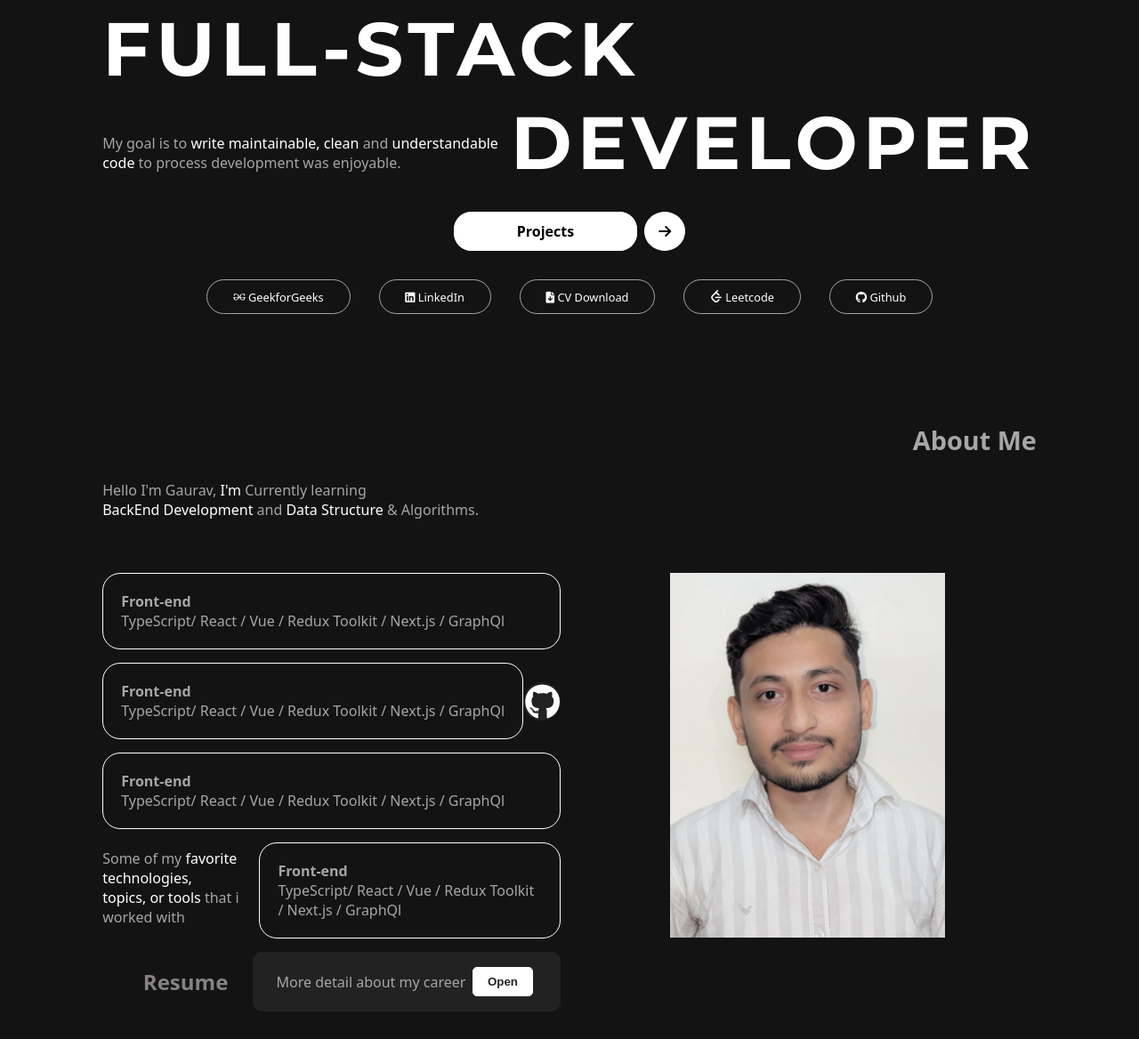
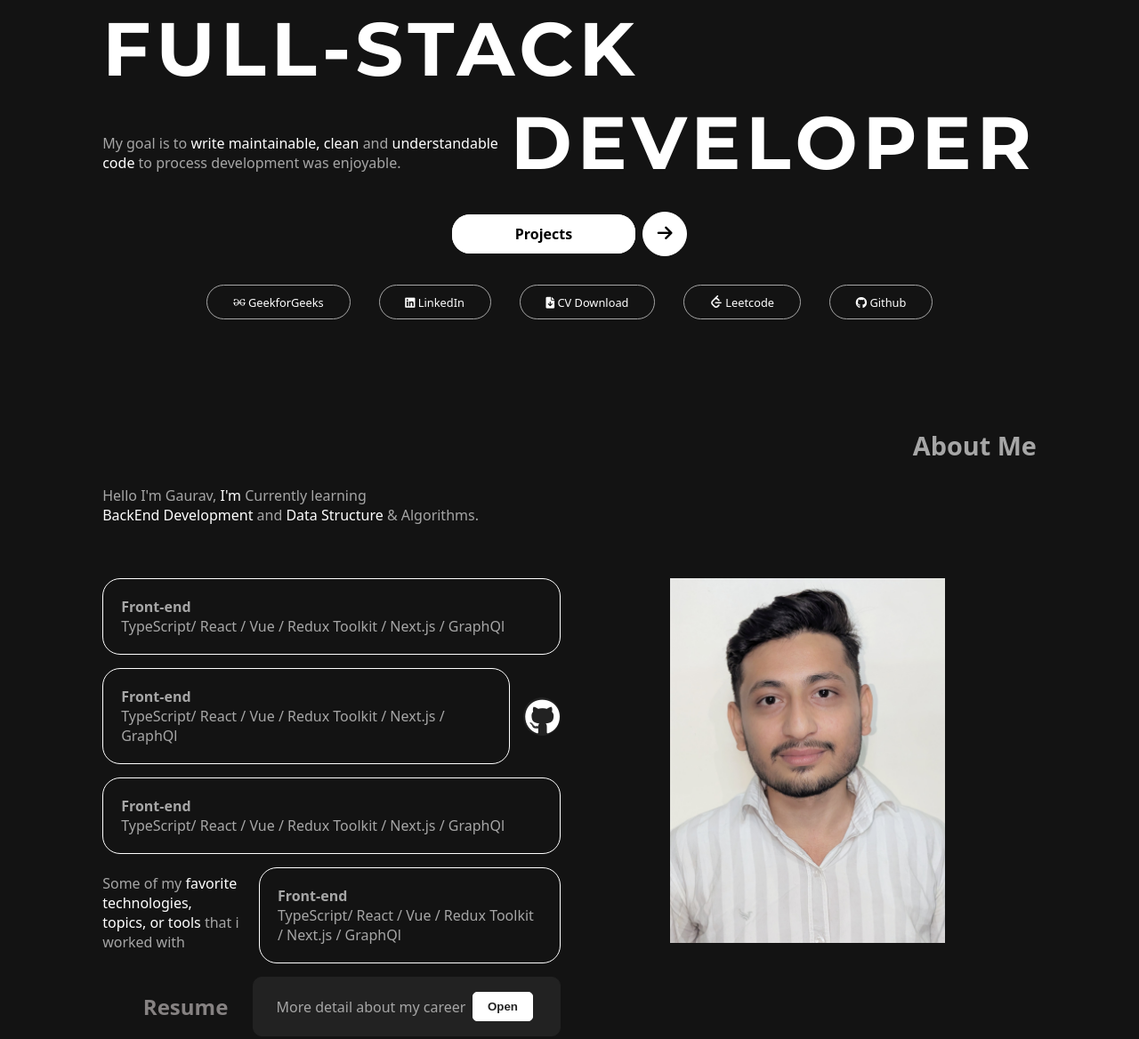
Before and after one commit to Gauravverma11/Portfolio, a plain HTML site: page index.html in a window 1280 px wide. Shown: the part 136-1304 px from the top of the page at 89% size. Drawn offline with Linux system fonts and the light colour scheme.

Commit message:
Update polio.css

```diff
--- a/polio.css
+++ b/polio.css
@@ -123,18 +123,36 @@ span {
     padding: 10px 70px;
     font-weight: 700;
 }
-.secondry_btn{
+.secondry_btn {
     border: 1px solid white;
-    border-radius: 50%;
-    padding: 10px 15px;
+    border-radius: 50%; /* Perfect circle */
+    width: 50px; /* Fixed width */
+    height: 50px; /* Fixed height (equal to width) */
+    display: flex;
+    align-items: center;
+    justify-content: center;
     background-color: white;
     text-decoration: none;
+    transition: all 0.3s ease; /* Smooth hover effect */
+}
+
+.secondry_btn i {
     color: black;
-    font-weight: 700;
+    font-size: 1.2rem; /* Adjust icon size */
 }
-.secondry_btn i {
-    color:black;
+
+/* Hover Effects */
+.secondry_btn:hover {
+    transform: translateY(-5px) scale(1.1); /* Lift + slight zoom */
+    box-shadow: 0 5px 15px rgba(255, 255, 255, 0.3);
+    background-color: #ffffff;
+    border-color: #222222;
 }
+
+.secondry_btn:hover i {
+    color: rgb(0, 0, 0); /* Icon color change on hover */
+}
+
 
 /* Social Links */
 .connect_links {
@@ -193,12 +211,30 @@ span {
 .right {
     text-align: center;
 }
-.boxes{
+.left {
+    flex: 1;
+    min-width: 300px;
+    max-width: 100%; /* Added to prevent overflow */
+    width: 100%; /* Ensure full width on mobile */
+}
+
+.boxes {
     border: 1px solid white;
     border-radius: 20px;
     padding: 20px;
     margin-bottom: 15px;
     background-color: transparent;
+    width: 100%; /* Full width on all screens */
+    box-sizing: border-box; /* Include padding in width calculation */
+}
+
+/* Bigbox adjustments for mobile */
+.bigbox {
+    display: flex;
+    flex-direction: row; /* Default layout */
+    align-items: center;
+    gap: 15px;
+    width: 100%;
 }
 .boxes:hover{
     background-color: white;
@@ -551,6 +587,12 @@ footer {
     height: 100%;
     background: #222222;
 }
+.success-message {
+    display: none;
+    color: #4CAF50;
+    font-weight: bold;
+    margin-top: 10px;
+}
 
 @media (max-width: 768px) {
     .footer-container {
```
